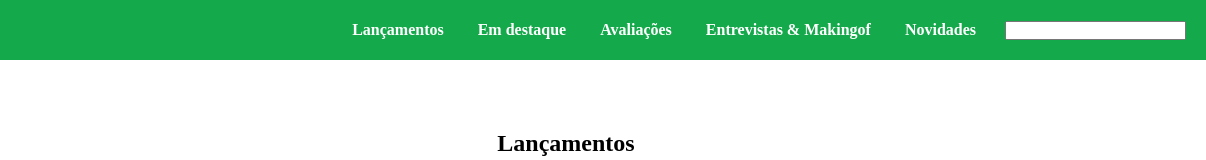
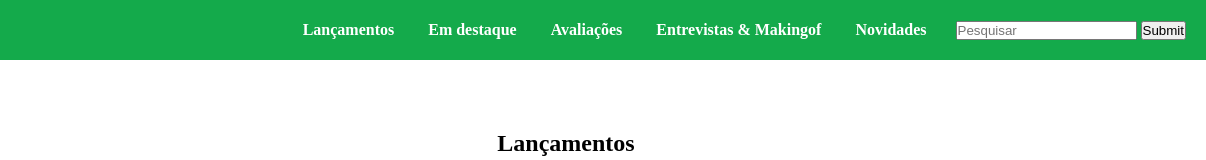
Before and after one commit to EmanuelDevid/Trabalho1TecWeb, a plain HTML site: page index.html in a window 1280 px wide. Shown: the top 160 px of the page, 74-1280 px from the left. Drawn offline with Linux system fonts and the light colour scheme.

```diff
--- a/index.html
+++ b/index.html
@@ -16,7 +16,10 @@
             <a class="nav-link" href="">Avaliações</a>
             <a class="nav-link" href="">Entrevistas & Makingof</a>
             <a class="nav-link" href="">Novidades</a>
-            <input type="text">
+            <form action="#" class="barra-pesquisa">
+                <input type="text" placeholder="Pesquisar">
+                <input type="submit">
+            </form>
         </nav>
     </header>
 
--- a/style.css
+++ b/style.css
@@ -17,6 +17,10 @@
     align-items: center;
     padding: 5px 20px;
     font-weight: bold;
+}
+
+.barra-pesquisa {
+    display: inline;
 }
 
 .logo {
@@ -82,6 +86,7 @@
 .highlighted-highlights {
     display: flex;
     flex-direction: row;
+    flex-wrap: wrap;
     justify-content: space-between;
 }
 
```
